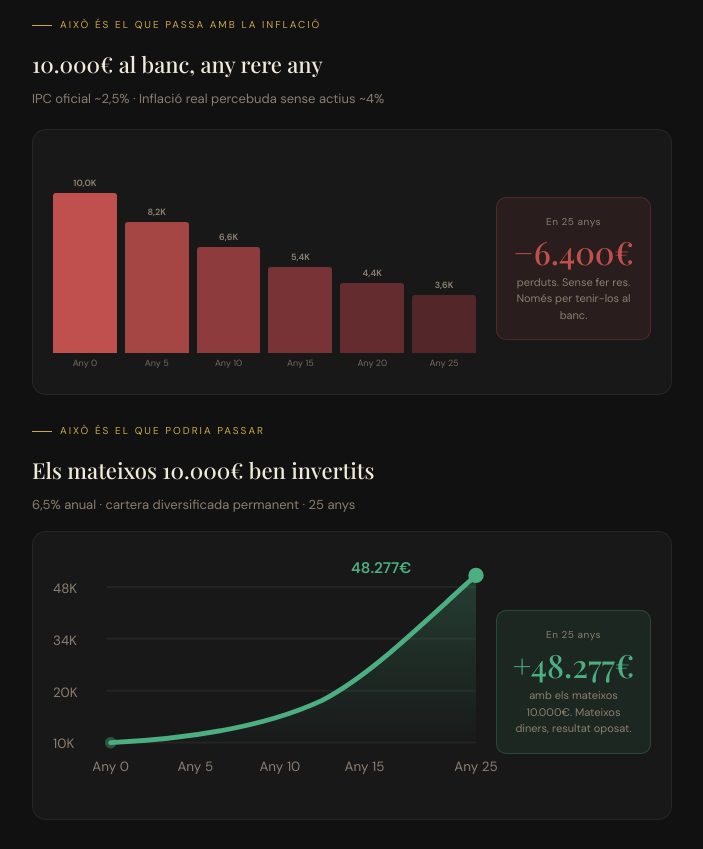
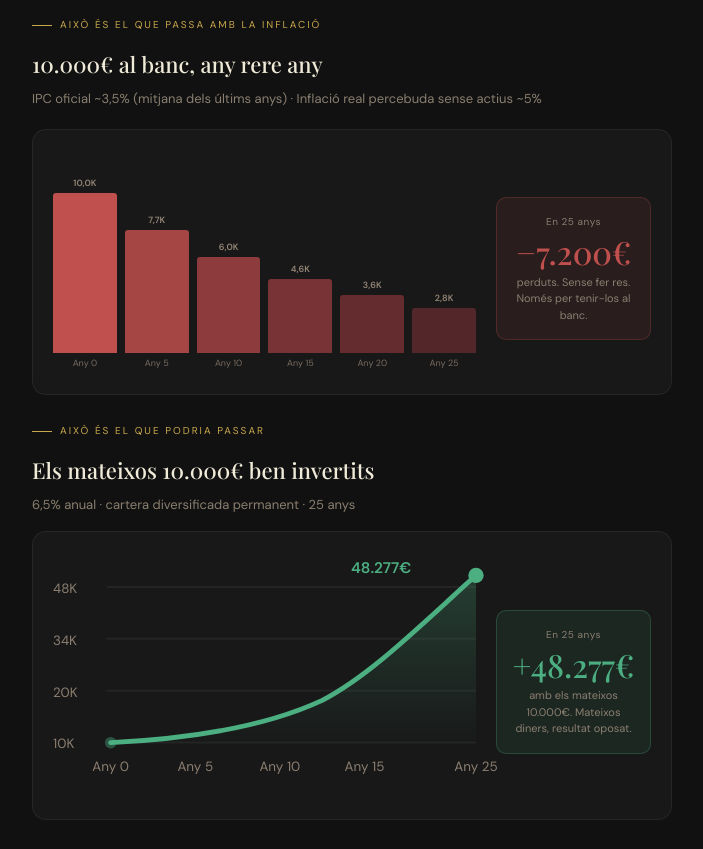
Before and after one commit to Martirocatorres/inici, a plain HTML site: page index.html in a window 1280 px wide. Shown: the part 927-1776 px from the top of the page, without its empty margins (288-991 px from the left). Drawn offline with nearby package versions, Linux system fonts and the light colour scheme; a web font is replaced by a local one.

Commit message:
index.html

```diff
--- a/index.html
+++ b/index.html
@@ -404,7 +404,7 @@ body {
   <div class="chart-section">
     <div class="sec-label">Això és el que passa amb la inflació</div>
     <div class="chart-title">10.000€ al banc, any rere any</div>
-    <p class="chart-sub">IPC oficial ~2,5% · Inflació real percebuda sense actius ~4%</p>
+    <p class="chart-sub">IPC oficial ~3,5% (mitjana dels últims anys) · Inflació real percebuda sense actius ~5%</p>
 
     <!-- PROBLEMA: barres -->
     <div class="chart-card">
@@ -415,7 +415,7 @@ body {
       <div class="chart-card-right">
         <div class="result-box">
           <div class="rb-label">En 25 anys</div>
-          <div class="rb-big">−6.400€</div>
+          <div class="rb-big">−7.200€</div>
           <div class="rb-desc">perduts. Sense fer res. Només per tenir-los al banc.</div>
         </div>
       </div>
@@ -522,11 +522,11 @@ body {
 window.addEventListener('load', function() {
   const barData = [
     { any: 'Any 0',  val: 10000 },
-    { any: 'Any 5',  val: 8200  },
-    { any: 'Any 10', val: 6600  },
-    { any: 'Any 15', val: 5400  },
-    { any: 'Any 20', val: 4400  },
-    { any: 'Any 25', val: 3600  },
+    { any: 'Any 5',  val: 7700  },
+    { any: 'Any 10', val: 6000  },
+    { any: 'Any 15', val: 4600  },
+    { any: 'Any 20', val: 3600  },
+    { any: 'Any 25', val: 2800  },
   ];
   const maxVal = 10000;
   const maxH   = 160;
```
